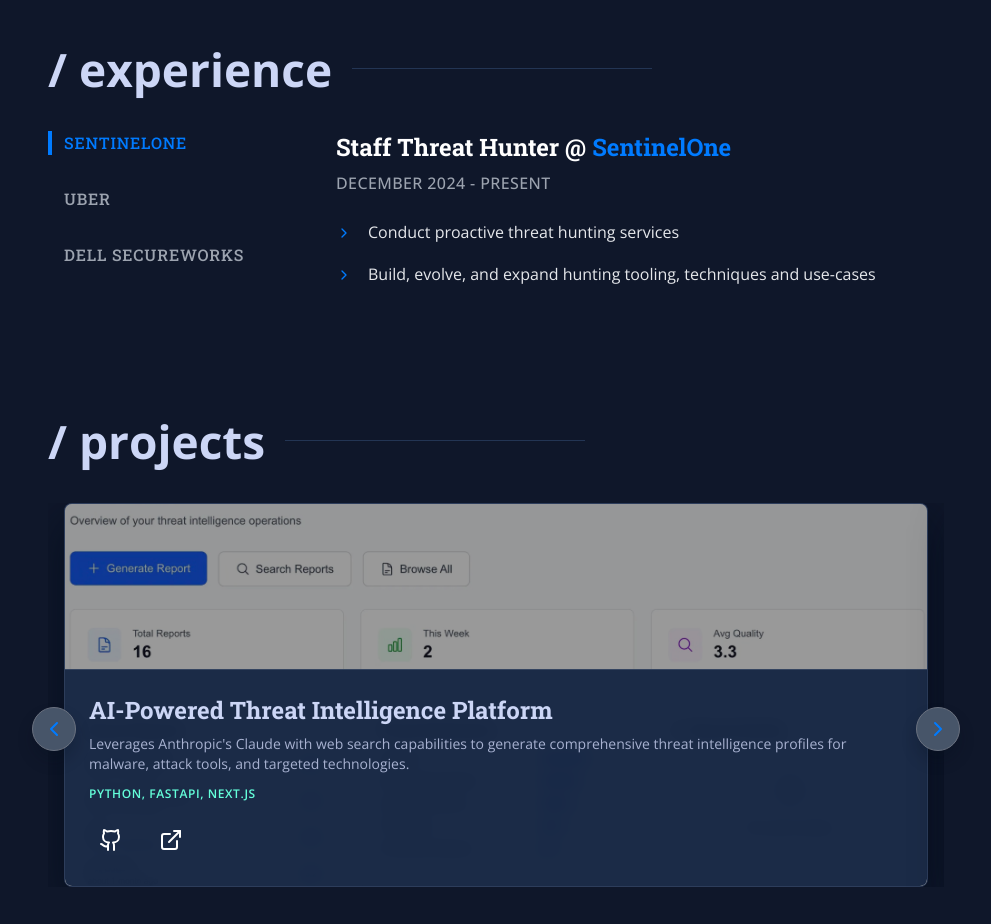
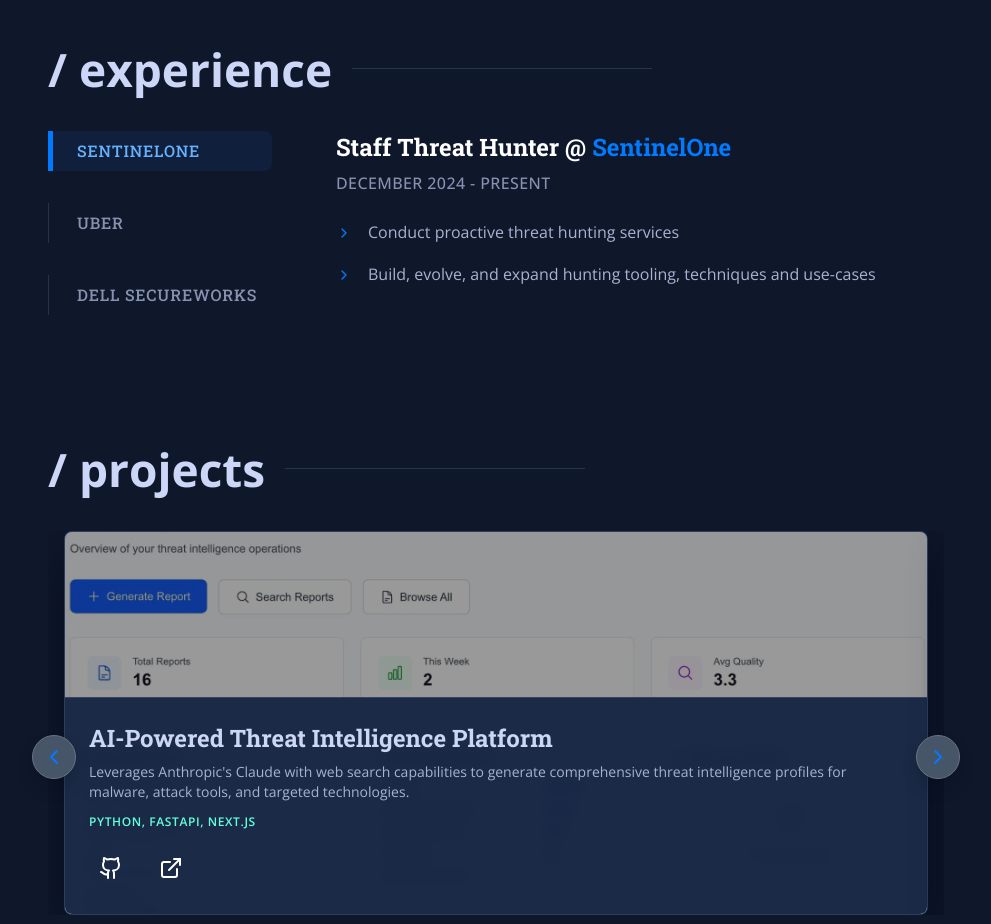
Before and after one commit to ricomanifesto/rico, a React (Vite) app: page / in a window 1280 px wide. Shown: the part 1260-2184 px from the top of the page, without its empty margins (144-1135 px from the left). Built offline with nearby package versions, Linux system fonts and the light colour scheme.

Commit message:
Tune experience tab surface tone

```diff
--- a/src/index.css
+++ b/src/index.css
@@ -10,6 +10,7 @@
     --primary-accent: #007bff;
     --secondary-accent: #20c997;
     --border-color: #ddd;
+    --portfolio-active-accent: #66b2ff;
     --portfolio-heading: #ccd6f6;
     --section-rule: #233554;
     --portfolio-muted: #8892b0;
@@ -30,6 +31,9 @@
     --portfolio-control-shadow-hover: 0 20px 25px rgba(2, 12, 27, 0.28);
     --portfolio-control-dot-idle: #6b7280;
     --portfolio-control-dot-hover: #9ca3af;
+    --portfolio-experience-tab-selected: rgba(17, 34, 64, 0.78);
+    --portfolio-experience-tab-hover: rgba(35, 53, 84, 0.52);
+    --portfolio-experience-tab-rail: rgba(136, 146, 176, 0.22);
     --portfolio-focus-ring: #66b2ff;
 
     /* shadcn color variables */
@@ -541,7 +545,7 @@
 }
 
 .experience-panel:focus-visible {
-  outline: 2px solid #66b2ff;
+  outline: 2px solid var(--portfolio-focus-ring);
   outline-offset: 4px;
 }
 
@@ -558,7 +562,7 @@
 
 .experience-period {
   margin-bottom: 1.5rem;
-  color: #9ca3af;
+  color: var(--portfolio-muted);
   font-size: 0.875rem;
   font-weight: 500;
   line-height: 1.25rem;
@@ -586,32 +590,38 @@
 }
 
 .experience-highlight-copy {
-  color: #e5e7eb;
+  color: var(--portfolio-copy);
   line-height: 1.625;
 }
 
 .experience-tab {
   position: relative;
   width: 100%;
+  padding: 0.5rem 0.75rem;
+  border-left: 1px solid var(--portfolio-experience-tab-rail);
+  border-radius: 0 var(--radius) var(--radius) 0;
   text-align: left;
-  transition: color 300ms ease;
+  transition: background-color 300ms ease, color 300ms ease, border-color 300ms ease;
 }
 
 .experience-tab:focus-visible {
-  outline: 2px solid #66b2ff;
+  outline: 2px solid var(--portfolio-focus-ring);
   outline-offset: 4px;
 }
 
 .experience-tab-selected {
-  color: var(--primary-accent);
+  border-color: var(--primary-accent);
+  background-color: var(--portfolio-experience-tab-selected);
+  color: var(--portfolio-active-accent);
 }
 
 .experience-tab-idle {
-  color: #9ca3af;
+  color: var(--portfolio-muted);
 }
 
 .experience-tab-idle:hover {
-  color: #e5e7eb;
+  background-color: var(--portfolio-experience-tab-hover);
+  color: var(--portfolio-copy);
 }
 
 .experience-tab-indicator {
```
Also changed, not shown: scripts/check-source-accessibility.mjs (+2 -2 lines).
